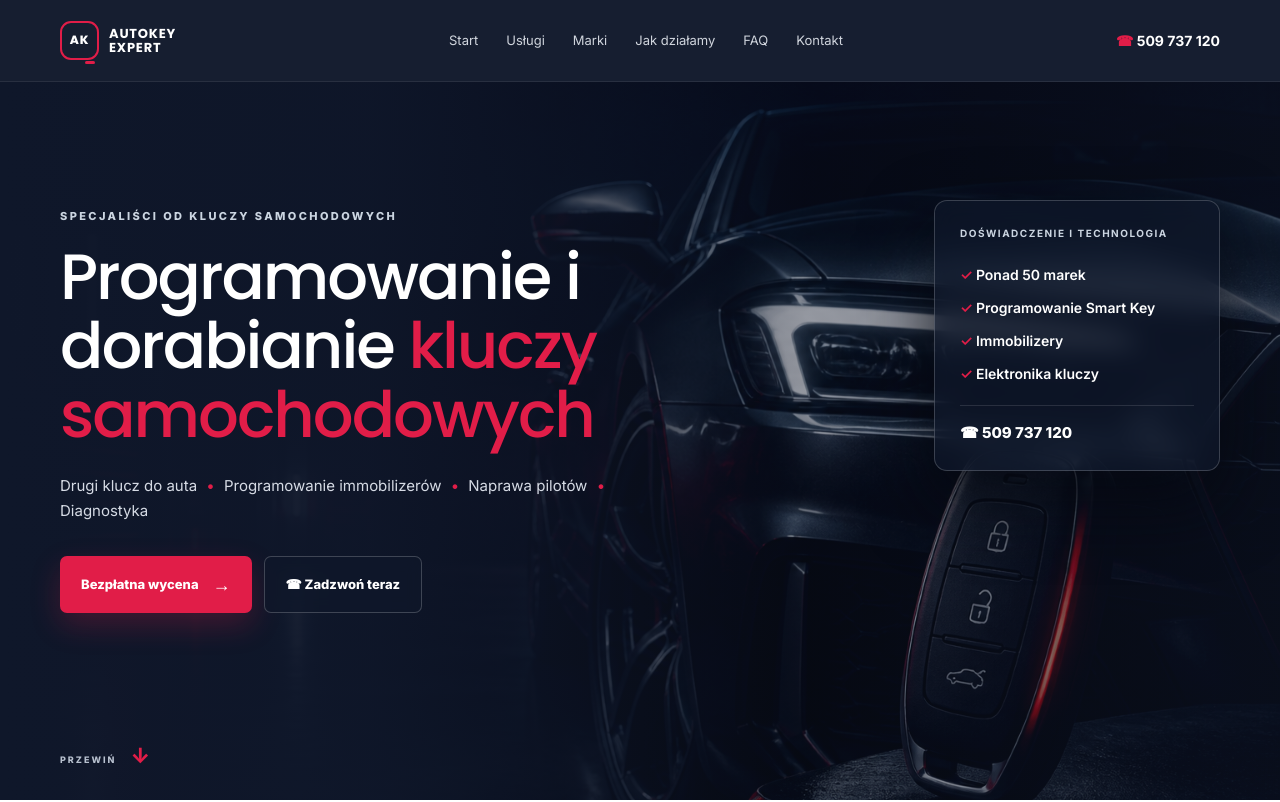
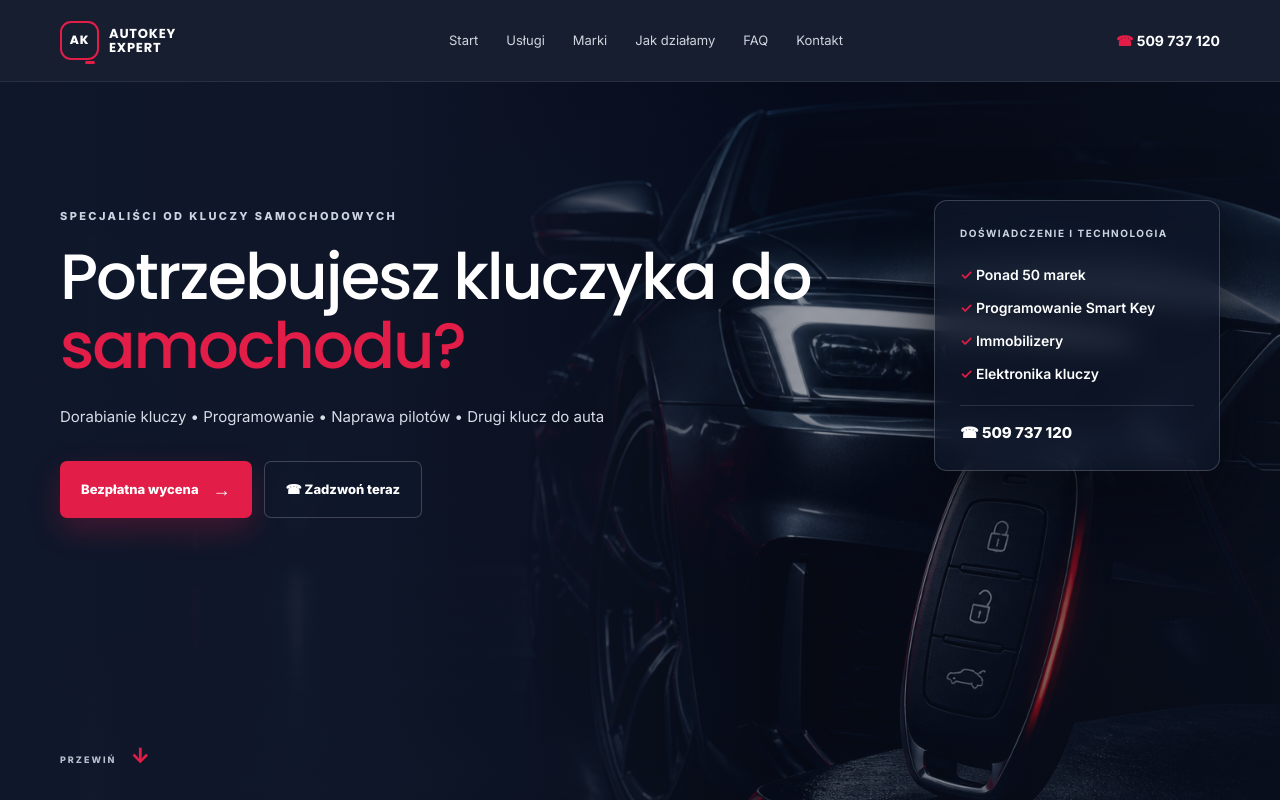
Before and after one commit to Aga2102/autokey-expert-premium, a Next.js app: page / in a window 1280 px wide. Shown: the top 802 px of the page. Built offline with nearby package versions, Linux system fonts and the light colour scheme.

Commit message:
Improve hero section for lead generation

```diff
--- a/app/page.tsx
+++ b/app/page.tsx
@@ -52,8 +52,8 @@ export default function Home() {
       <div className="hero-shade" />
       <div className="hero-content container">
         <p className="eyebrow">SPECJALIŚCI OD KLUCZY SAMOCHODOWYCH</p>
-        <h1>Programowanie i dorabianie <em>kluczy samochodowych</em></h1>
-        <p className="hero-lead">Drugi klucz do auta <i>•</i> Programowanie immobilizerów <i>•</i> Naprawa pilotów <i>•</i> Diagnostyka</p>
+        <h1>Potrzebujesz kluczyka do <em>samochodu?</em></h1>
+<p className="hero-lead">Dorabianie kluczy • Programowanie • Naprawa pilotów • Drugi klucz do auta</p>
         <div className="actions"><a className="button button-red" href="#kontakt">Bezpłatna wycena <b>→</b></a><button className="button button-dark" type="button" onClick={callNow}>☎ Zadzwoń teraz</button></div>{callNotice && <p className="call-notice" role="status">Zadzwoń pod numer: <strong>509737120</strong></p>}
       </div>
       <aside className="hero-card"><p>DOŚWIADCZENIE I TECHNOLOGIA</p><ul><li>✓ Ponad 50 marek</li><li>✓ Programowanie Smart Key</li><li>✓ Immobilizery</li><li>✓ Elektronika kluczy</li></ul><a href="tel:+48509737120">☎ 509 737 120</a></aside>
```
